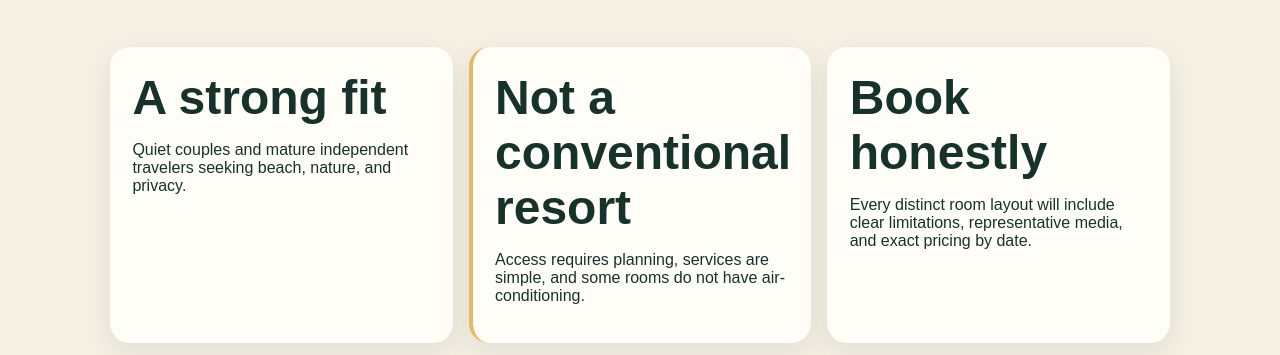
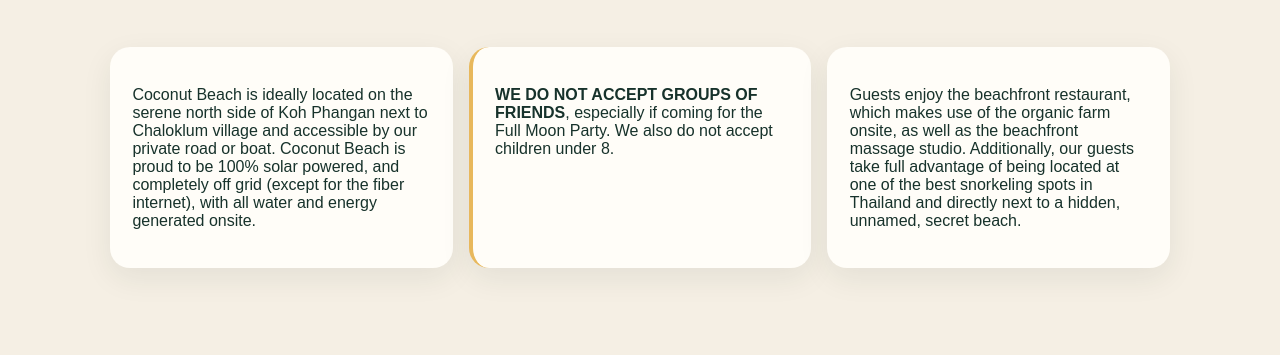
Before and after one commit to coconutbeaches/coco-site, a Next.js app: page / in a window 1280 px wide. Shown: the part 823-1178 px from the top of the page. Built offline with nearby package versions, Linux system fonts and the light colour scheme.

Commit message:
content: replace homepage property and guest policy copy

```diff
--- a/src/app/page.tsx
+++ b/src/app/page.tsx
@@ -13,16 +13,26 @@
       <section className="section" id="fit">
         <div className="grid">
           <article className="card">
-            <h2>A strong fit</h2>
-            <p>Quiet couples and mature independent travelers seeking beach, nature, and privacy.</p>
+            <p>
+              Coconut Beach is ideally located on the serene north side of Koh Phangan next to
+              Chaloklum village and accessible by our private road or boat. Coconut Beach is proud
+              to be 100% solar powered, and completely off grid (except for the fiber internet),
+              with all water and energy generated onsite.
+            </p>
           </article>
           <article className="card notice">
-            <h2>Not a conventional resort</h2>
-            <p>Access requires planning, services are simple, and some rooms do not have air-conditioning.</p>
+            <p>
+              <strong>WE DO NOT ACCEPT GROUPS OF FRIENDS</strong>, especially if coming for the Full
+              Moon Party. We also do not accept children under 8.
+            </p>
           </article>
           <article className="card">
-            <h2>Book honestly</h2>
-            <p>Every distinct room layout will include clear limitations, representative media, and exact pricing by date.</p>
+            <p>
+              Guests enjoy the beachfront restaurant, which makes use of the organic farm onsite,
+              as well as the beachfront massage studio. Additionally, our guests take full
+              advantage of being located at one of the best snorkeling spots in Thailand and
+              directly next to a hidden, unnamed, secret beach.
+            </p>
           </article>
         </div>
       </section>
```
